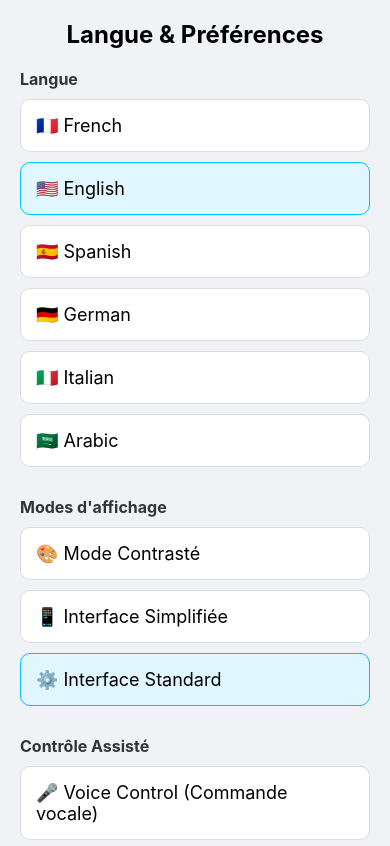
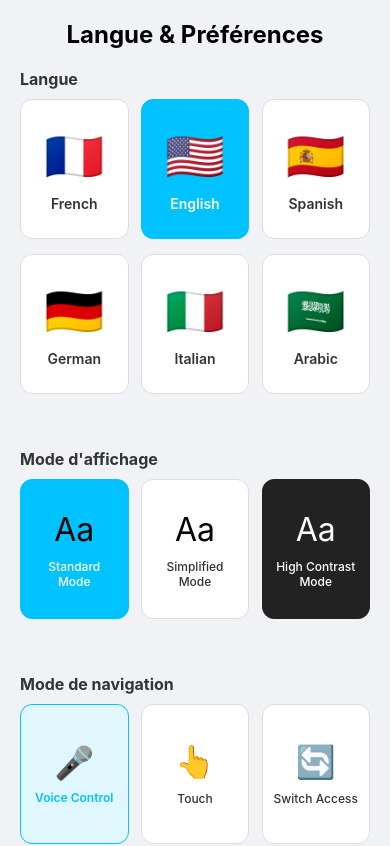
Before and after one commit to VERA-assistance/VERA-assistance, a React Native app: screen /SignUp in a window 390 px wide. Shown: the top 846 px of the page. Built offline with nearby package versions, Linux system fonts and the light colour scheme.

Commit message:
Ajout de la sélection de la langue et des modes d'affichage dans l'écran d'inscription, avec un nouveau design pour les options et les contrôles assistés.

```diff
--- a/src/screens/SignUpScreen.js
+++ b/src/screens/SignUpScreen.js
@@ -56,41 +56,58 @@ const SignUpScreen = ({ navigation }) => {
 
       {/* Sélection de la langue */}
       <Text style={styles.sectionTitle}>Langue</Text>
+      <View style={styles.optionContainer}>
         {languages.map(lang => (
           <TouchableOpacity
             key={lang.code}
-          style={[styles.optionButton, selectedLanguage === lang.code && styles.selectedOption]}
+            style={[styles.optionCard, selectedLanguage === lang.code && styles.selectedOptionCard]}
             onPress={() => setSelectedLanguage(lang.code)}
           >
-          <Text style={styles.optionText}>{lang.flag} {lang.name}</Text>
+            <Text style={styles.optionCardFlag}>{lang.flag}</Text>
+            <Text style={[styles.optionCardText, selectedLanguage === lang.code && styles.selectedOptionCardText]}>
+              {lang.name}
+            </Text>
           </TouchableOpacity>
         ))}
+      </View>
 
       {/* Modes d'affichage */}
-      <Text style={styles.sectionTitle}>Modes d'affichage</Text>
+      <Text style={styles.sectionTitle}>Mode d'affichage</Text>
+      <View style={styles.optionContainer}>
         <TouchableOpacity
-        style={[styles.optionButton, selectedDisplayMode === 'contrasted' && styles.selectedOption]}
+          style={[styles.optionCard, selectedDisplayMode === 'standard' && styles.selectedOptionCard]}
+          onPress={() => setSelectedDisplayMode('standard')}
+        >
+          <Text style={styles.optionCardIcon}>Aa</Text>
+          <Text style={[styles.optionCardLabel, selectedDisplayMode === 'standard' && styles.selectedOptionCardText]}>
+            Standard Mode
+          </Text>
+        </TouchableOpacity>
+        <TouchableOpacity
+          style={[styles.optionCard, selectedDisplayMode === 'simplified' && styles.selectedOptionCard]}
+          onPress={() => setSelectedDisplayMode('simplified')}
+        >
+          <Text style={styles.optionCardIcon}>Aa</Text>
+          <Text style={[styles.optionCardLabel, selectedDisplayMode === 'simplified' && styles.selectedOptionCardText]}>
+            Simplified Mode
+          </Text>
+        </TouchableOpacity>
+        <TouchableOpacity
+          style={[styles.optionCard, styles.highContrastCard, selectedDisplayMode === 'contrasted' && styles.selectedOptionCard]}
           onPress={() => setSelectedDisplayMode('contrasted')}
         >
-        <Text style={styles.optionText}>🎨 Mode Contrasté</Text>
+          <Text style={styles.optionCardIconHighContrast}>Aa</Text>
+          <Text style={[styles.optionCardLabelHighContrast, selectedDisplayMode === 'contrasted' && styles.selectedOptionCardText]}>
+            High Contrast Mode
+          </Text>
         </TouchableOpacity>
-      <TouchableOpacity
-        style={[styles.optionButton, selectedDisplayMode === 'simplified' && styles.selectedOption]}
-        onPress={() => setSelectedDisplayMode('simplified')}
-      >
-        <Text style={styles.optionText}>📱 Interface Simplifiée</Text>
-      </TouchableOpacity>
-      <TouchableOpacity
-        style={[styles.optionButton, selectedDisplayMode === 'standard' && styles.selectedOption]}
-        onPress={() => setSelectedDisplayMode('standard')}
-      >
-        <Text style={styles.optionText}>⚙️ Interface Standard</Text>
-      </TouchableOpacity>
+      </View>
 
       {/* Contrôle Assisté */}
-      <Text style={styles.sectionTitle}>Contrôle Assisté</Text>
+      <Text style={styles.sectionTitle}>Mode de navigation</Text>
+      <View style={styles.optionContainer}>
         <TouchableOpacity
-        style={[styles.optionButton, selectedAssistiveControls.includes('voice') && styles.selectedOption]}
+          style={[styles.optionCard, styles.navCard, selectedAssistiveControls.includes('voice') && styles.selectedOptionCard]}
           onPress={() => {
             setSelectedAssistiveControls(prev =>
               prev.includes('voice')
@@ -99,20 +116,42 @@ const SignUpScreen = ({ navigation }) => {
             );
           }}
         >
-        <Text style={styles.optionText}>🎤 Voice Control (Commande vocale)</Text>
+          <Text style={styles.navCardIcon}>🎤</Text>
+          <Text style={[styles.navCardLabel, selectedAssistiveControls.includes('voice') && styles.selectedOptionCardText]}>
+            Voice Control
+          </Text>
         </TouchableOpacity>
         <TouchableOpacity
-        style={[styles.optionButton, selectedAssistiveControls.includes('eyes') && styles.selectedOption]}
+          style={[styles.optionCard, selectedAssistiveControls.includes('touch') && styles.selectedOptionCard]}
           onPress={() => {
             setSelectedAssistiveControls(prev =>
-            prev.includes('eyes')
-              ? prev.filter(c => c !== 'eyes')
-              : [...prev, 'eyes']
+              prev.includes('touch')
+                ? prev.filter(c => c !== 'touch')
+                : [...prev, 'touch']
             );
           }}
         >
-        <Text style={styles.optionText}>👁️ Eyes Control (Contrôle oculaire)</Text>
+          <Text style={styles.optionCardIcon}>👆</Text>
+          <Text style={[styles.optionCardLabel, selectedAssistiveControls.includes('touch') && styles.selectedOptionCardText]}>
+            Touch
+          </Text>
         </TouchableOpacity>
+        <TouchableOpacity
+          style={[styles.optionCard, selectedAssistiveControls.includes('switch') && styles.selectedOptionCard]}
+          onPress={() => {
+            setSelectedAssistiveControls(prev =>
+              prev.includes('switch')
+                ? prev.filter(c => c !== 'switch')
+                : [...prev, 'switch']
+            );
+          }}
+        >
+          <Text style={styles.optionCardIcon}>🔄</Text>
+          <Text style={[styles.optionCardLabel, selectedAssistiveControls.includes('switch') && styles.selectedOptionCardText]}>
+            Switch Access
+          </Text>
+        </TouchableOpacity>
+      </View>
 
       <TouchableOpacity style={styles.button} onPress={() => setStep(2)}>
         <Text style={styles.buttonText}>Continuer</Text>
@@ -358,6 +397,81 @@ const styles = StyleSheet.create({
     marginTop: 15,
     textDecorationLine: 'underline',
   },
+  /* New styles for option cards layout */
+  optionContainer: {
+    flexDirection: 'row',
+    flexWrap: 'wrap',
+    justifyContent: 'space-between',
+    marginBottom: 20,
+  },
+  optionCard: {
+    width: '31%',
+    height: 140,
+    backgroundColor: '#fff',
+    borderRadius: 12,
+    justifyContent: 'center',
+    alignItems: 'center',
+    marginBottom: 15,
+    borderWidth: 1,
+    borderColor: '#ddd',
+    padding: 10,
+  },
+  selectedOptionCard: {
+    backgroundColor: '#00C2FF',
+    borderColor: '#00C2FF',
+  },
+  optionCardFlag: {
+    fontSize: 48,
+    marginBottom: 10,
+  },
+  optionCardIcon: {
+    fontSize: 32,
+    marginBottom: 10,
+  },
+  optionCardIconHighContrast: {
+    fontSize: 32,
+    marginBottom: 10,
+    color: '#fff',
+  },
+  optionCardText: {
+    fontSize: 14,
+    fontWeight: '600',
+    color: '#333',
+    textAlign: 'center',
+  },
+  selectedOptionCardText: {
+    color: '#fff',
+  },
+  optionCardLabel: {
+    fontSize: 12,
+    fontWeight: '500',
+    color: '#333',
+    textAlign: 'center',
+  },
+  optionCardLabelHighContrast: {
+    fontSize: 12,
+    fontWeight: '500',
+    color: '#fff',
+    textAlign: 'center',
+  },
+  highContrastCard: {
+    backgroundColor: '#222',
+    borderColor: '#222',
+  },
+  navCard: {
+    backgroundColor: '#E0F7FF',
+    borderColor: '#00C2FF',
+  },
+  navCardIcon: {
+    fontSize: 32,
+    marginBottom: 8,
+  },
+  navCardLabel: {
+    fontSize: 12,
+    fontWeight: '600',
+    color: '#00C2FF',
+    textAlign: 'center',
+  },
 });
 
 export default SignUpScreen;
```
Lines whose indentation alone changed are shown as unchanged.
